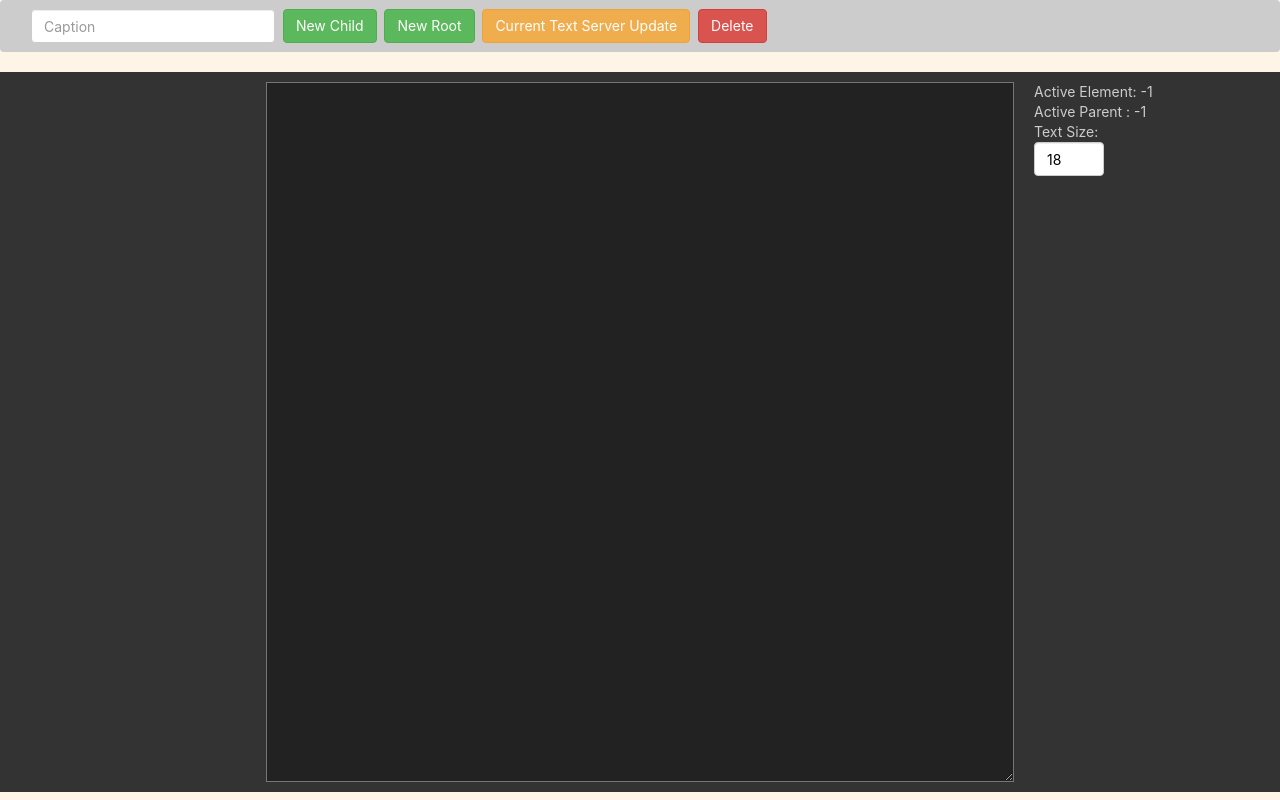
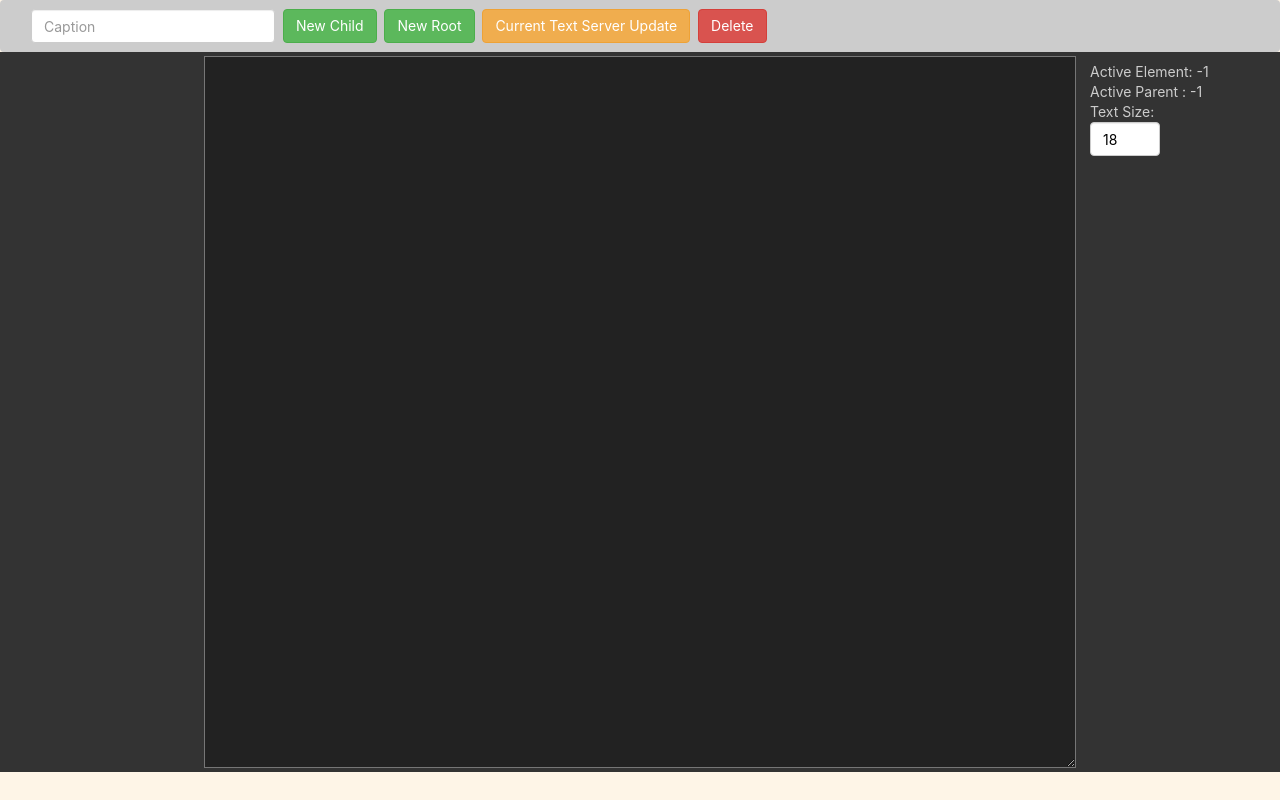
Before and after one commit to TurgutSubay/ReactJS-Recursive-Tree, a React (Create React App) app: page / in a window 1280 px wide. Built offline with nearby package versions, Linux system fonts and the light colour scheme; no server answers.

Commit message:
Text Aria

```diff
--- a/public/index.html
+++ b/public/index.html
@@ -17,8 +17,8 @@
   </head>
   <body style="background-color: #FEF5E7;">
     <noscript>You need to enable JavaScript to run this app.</noscript>
-    <div style="width: 100%;padding: 0%;">
-        <div id="root"></div>
+    <div style="width: 100%;height: 100%; padding: 0%;position: absolute">
+        <div id="root" style="width: 100%;height: 100%; padding: 0%;position: absolute"></div>
     </div>
     </body>
 </html>
--- a/src/App.js
+++ b/src/App.js
@@ -5,11 +5,14 @@ import { Data, changeParent } from './data.js';
 import { store } from './index.js';
 import RightSide from './rightSide';
 import { connect } from 'react-redux';
-import { styleLeft, styleLeft2 } from './globalVariables';
+import { styleLeft, styleTextAria,styleMain,styleHidden} from './globalVariables';
 
 export var appData;
 export var myRefArr = [];
-
+let level=0;
+let startTextWidth = 0;
+let startLeftPanelWidth = 0;
+let openedLevel= [];
 class App extends React.Component {
 
   constructor(props) {
@@ -20,14 +23,27 @@ class App extends React.Component {
       listLi: [],
       text: "",
       myRefArr: [],
-      ii: 0
+      ii: 0,
     }
+
+    this.divText = React.createRef();
+    this.leftPanel= React.createRef();
+    this.main= React.createRef();
   }
   refCreate(id) {
     myRefArr[id] = React.createRef();
   }
 
   componentDidMount() {
+
+   let infoPanelW  = parseInt(getComputedStyle(document.getElementById('infoPanel'),null).width);
+   let leftPanelW  = parseInt(getComputedStyle(document.getElementById('leftPanel'),null).width);
+   let mainW  = parseInt(getComputedStyle(document.getElementById('main'),null).width);
+   let divText = document.getElementById('divText');
+   startTextWidth =   mainW - infoPanelW - leftPanelW ;
+   startLeftPanelWidth = leftPanelW;
+   this.divText.current.style.width = mainW - infoPanelW - leftPanelW + 'px';
+   console.log('W: ' + divText.style.width);
     this.refCreate(0);
     Data('user').then((serverData) => {
       store.dispatch({ type: 'set', payLoad: serverData.data });
@@ -57,8 +73,6 @@ class App extends React.Component {
   }
 
   showData(e) {
-
-    console.log('showData:' + e.target.id);
     let id = e.target.id;
 
     if (this.props.activeElement > 0) {
@@ -79,7 +93,15 @@ class App extends React.Component {
     if (myRefArr[id].current.nodeName === 'UL') {
       document.getElementById(id).classList.remove('btn-danger');
       document.getElementById(id).classList.add('btn-success');
+      console.log(e);//openedLevel.push
     }
+
+    let wx = myRefArr[id].current.getAttribute('level') * 40;  // *40  padding-inline-start
+    let divTextL = startLeftPanelWidth;
+    this.divText.current.style.left = divTextL +  wx + 'px';
+    this.divText.current.style.width =  startTextWidth - wx + 'px';
+    this.leftPanel.current.style.width = startLeftPanelWidth + wx + 'px';
+
 
     let stext = "";
     appData.forEach(element => {
@@ -124,22 +146,23 @@ class App extends React.Component {
       let caption = appData[i].caption;
       this.refCreate(id);
 
-      //if ((i + 1) < appData.length && appData[i + 1].parent === id) {
       if (this.query(id).length > 0) {
         eArry.push(
-          <li key={id} draggable="true" onDragStart={(e) => this.drag(e)} onDragOver={(e) => this.allowDrop(e)} onDrop={(e) => this.drop(e)}>
+          <li level={level} key={id} draggable="true" onDragStart={(e) => this.drag(e)} onDragOver={(e) => this.allowDrop(e)} onDrop={(e) => this.drop(e)}>
+            <div style={styleHidden}>{level++}</div>
             <span lang={id} className="myCaret" onClick={(id) => this.setCSS(id)}>
               <div id={id} parent={parent} value={row} className="btn btn-danger top10" onClick={(e) => this.showData(e)}>{caption}</div>
             </span>
-            <ul ref={myRefArr[id]} className={this.state.liCSS} data={text}>
+            <ul level={level} ref={myRefArr[id]} className={this.state.liCSS} data={text}>
               {this.tree_(id)}
             </ul>
+            <div style={styleHidden}>{level--}</div>
           </li>
         );
       } else {
         eArry.push(
-          <li value={id} draggable="true" parent={parent} onDragStart={(e) => this.drag(e)} onDragOver={(e) => this.allowDrop(e)} onDrop={(e) => this.drop(e)} key={id} data1={text}><span className="myCaret"></span>
-            <button ref={myRefArr[id]} id={id} parent={parent} type="button" className="btn btn-primary top10" onClick={(e) => this.showData(e)}>{caption}</button>
+          <li level={level} value={id} draggable="true" parent={parent} onDragStart={(e) => this.drag(e)} onDragOver={(e) => this.allowDrop(e)} onDrop={(e) => this.drop(e)} key={id} data1={text}><span className="myCaret"></span>
+            <button level={level} ref={myRefArr[id]} id={id} parent={parent} type="button" className="btn btn-primary top10" onClick={(e) => this.showData(e)}>{caption}</button>
           </li>);
       }
     }
@@ -188,16 +211,22 @@ class App extends React.Component {
     store.dispatch({ type: 'setText', text: stext, id: this.props.id });
   }
 
+  mousemove(e){
+    //let leftPanelW  = parseInt(getComputedStyle(document.getElementById('leftPanel'),null).width);
+  }
+
   render() {
     console.log('App: render');
-    return <div>
-      <Nav showData={this.showData} />
-      <div style={styleLeft} onDragOver={(e) => this.allowDrop(e)} onDrop={(e) => this.drop(e)}>
+    return <div id="main" ref={this.main}  style={styleMain} onMouseMove={(e)=> this.mousemove(e)}>
+      <Nav/>
+      <div id="leftPanel" ref={this.leftPanel} style={styleLeft} onDragOver={(e) => this.allowDrop(e)} onDrop={(e) => this.drop(e)}>
         <ul className="myUL">
           {this.tree_(0)}
         </ul>
       </div>
-      <div style={styleLeft2}><textarea ref={myRefArr[0]} id="myText" style={this.props.myTextarea} onKeyUp={(e) => this.myTextChange(e)} rows="4" cols="50" /></div>
+      <div style={styleTextAria } id='divText' ref={this.divText}>
+        <textarea ref={myRefArr[0]} id="myText" style={this.props.myTextarea} onKeyUp={(e) => this.myTextChange(e)} rows="4" cols="50" />
+      </div>
       <RightSide />
     </div>
   };
--- a/src/globalVariables.js
+++ b/src/globalVariables.js
@@ -9,18 +9,55 @@ var iactiveElement = 0;
  }
 
 export const styleLeft = {
-    float: 'left',
-    width: '20%',
+    zIndex: 1,
+    float:'left',
+    position: 'absolute',
+    minWidth: '200px',
+    height: '90vh',
     backgroundColor: '#333',
-    overflow: 'auto',
-    height: '90vh'
+    overflow: 'auto'
   }
-export  const styleLeft2 = {
-    float: 'left',
-    width: '60%',
+export  const styleTextAria = {
+    zIndex: 2,
+    float:'left',
+    left: '200px',
+    position: 'relative',
+   // width: '700px',
     height: '90vh',
     marginTop: '0px',
     marginLeft: '0px',
     backgroundColor: '#333',
-    padding: '10px'
+    padding: '4px',
+    cursor: 'w-resize',
+    after: {
+     cursor: 'w-resize',
+    }
   }
+
+export const styleAfter ={
+
+}
+export const styleHidden ={
+  display:'hidden',
+  margins:'0px',
+  height:'0px',
+  width:'0px'
+}
+export const styleMain ={
+  width: '100%',
+  height: '100%',
+}
+
+export const infoPanel = {
+  position: 'relative',
+  float: 'right',
+  zIndex: 1,
+  left:'00px',
+  width: '200px',
+  height:'90vh',
+  marginTop: '0px',
+  marginLeft: '0px',
+  backgroundColor:'#333',
+  padding:'10px',
+  color:'#ccc'
+}
--- a/src/nav.js
+++ b/src/nav.js
@@ -5,10 +5,9 @@ import { connect } from 'react-redux';
 import {appData, myRefArr} from './App';
 
 const addCSS = {
-  'backgroundColor': '#ccc'
+  'backgroundColor': '#ccc',
+  'marginBottom' : '0px'
 }
-
-
 
 const updateText = (e) => {
   e.stopPropagation();
@@ -34,9 +33,6 @@ const deleteText = (e) => {
   }
 }
 class Nav extends React.Component {
-  constructor(props) {
-    super(props);
-  }
 
   showData(e) {
     let id = e.target.id;
--- a/src/rightSide.js
+++ b/src/rightSide.js
@@ -1,16 +1,8 @@
 import React from 'react'
 import {connect} from 'react-redux';
+import {infoPanel} from './globalVariables';
 
-const leftSide = {
-    float: 'left',
-    width: '20%',
-    height:'90vh',
-    marginTop: '0px',
-    marginLeft: '0px',
-    backgroundColor:'#333',
-    padding:'10px',
-    color:'#ccc'
-  }
+
 const tNbr={
     width: '70px',
     color:'black'
@@ -26,7 +18,7 @@ class RightSide extends React.Component {
     this.props.upDown(e.target.value);
  }
   render(){
-      return <div style={leftSide}>
+      return <div style={infoPanel} id='infoPanel'>
           <div>Active Element: {this.props.id}</div>
           <div>Active Parent : {this.props.parent}</div>
           <div>Text Size: <input type="number" style={tNbr} name="quantity" min="10" max="50"  className="form-control"
```
Also changed, not shown: 2 other files (tests, documents, lock files or other folders).
